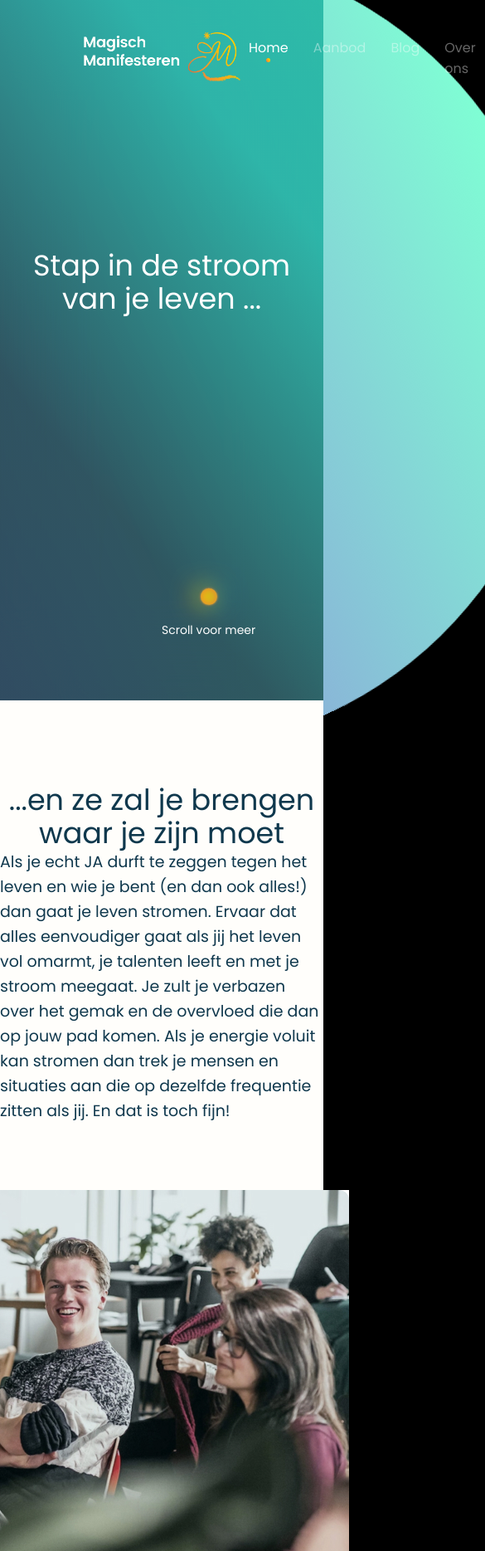
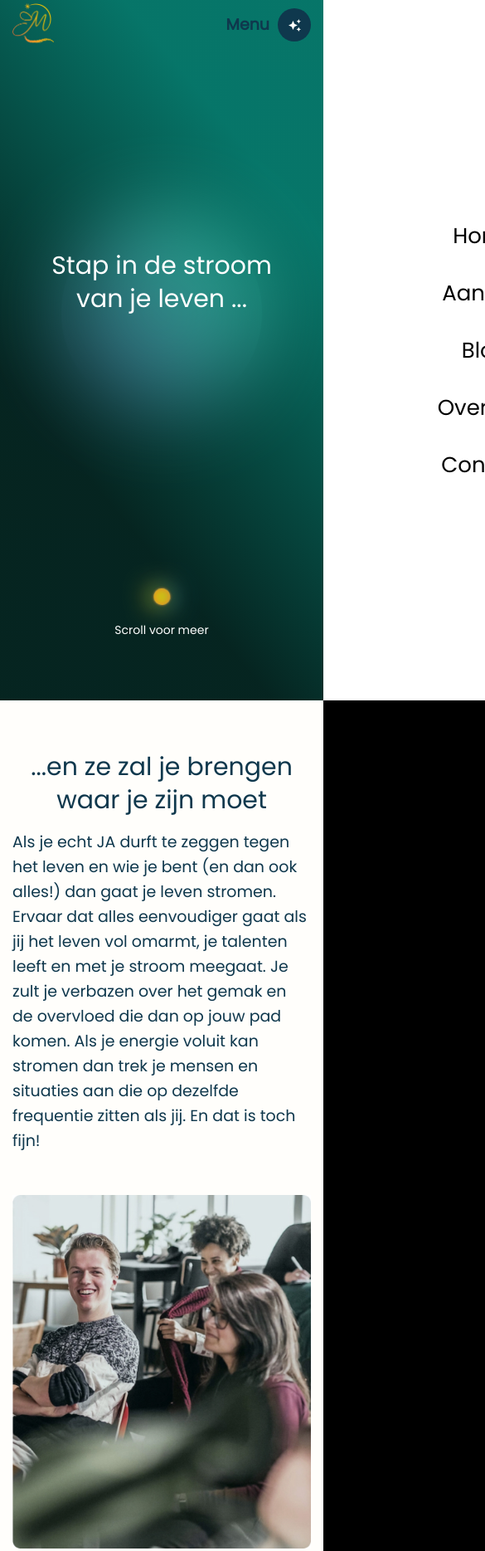
Before and after one commit to Brandstov/mm, a plain HTML site: page pages/examples-2/header1.html in a window 390 px wide. Shown: the top 1869 px of the page at 83% size, 585 px wide, since content can reach past the window. Drawn offline with Linux system fonts and the light colour scheme; some packages are replaced by stand-ins of ours; a script that the page names is missing.

Commit message:
mobile fix

```diff
--- a/pages/examples-2/header1.css
+++ b/pages/examples-2/header1.css
@@ -91,7 +91,7 @@ h1 {
     display: flex;
     gap: 15px;
     flex-direction: column;
-    transform: transateX(-50%);
+    transform: translateX(-50%);
     text-decoration: none;
     cursor: pointer;
 }
@@ -166,6 +166,9 @@ p {
     display: flex;
     gap: 10px;
     align-items: center;
+    font-family: 'Poppins';
+    font-weight: 700;
+    color: #0F384D;
 }
 
 .stars-wrapper {
@@ -181,6 +184,10 @@ p {
 #fullNavbar, #hbNavbar {
     z-index: 10;
     transition: all .6s cubic-bezier(0,.77,.28,1.02);
+}
+
+#mobileNavbar {
+    display: none;
 }
 
 .hidden {
@@ -208,10 +215,10 @@ p {
     top: 50%;
     translate: -50% -50%;
     background: linear-gradient(to right, aquamarine, mediumpurple);
-    animation: rotate 4s ease-in-out infinite;
+    animation: blob 4s ease-in-out infinite;
     /* z-index: -1; */
   }
-  @keyframes rotate {
+  @keyframes blob {
     0%{
       transform: rotate(0deg);
     }
@@ -230,6 +237,9 @@ p {
     z-index: 2;
     backdrop-filter:blur(50px) ;
   }
+  .blob-mobile {
+    display: none;
+  }
 
   @media only screen and (max-width: 1000px) {
     nav {
@@ -245,34 +255,27 @@ p {
     }
 
     ul {
-        list-style: none;
-        display: flex;
-        gap: 30px;
-        font-family: 'Poppins';
+        position: fixed;
+        top: 0;
+        left: 0;
+        color: black;
+        background-color: white;
+        width: 100vw;
+        height: 100vh;
+        font-size: 26px;
+        justify-content: center;
+        align-items: center;
+        flex-direction: column;
+        transform: translateX(100%);
+        z-index: 10;
     }
 
     ul li {
-        opacity: .4;
-        cursor: pointer;
-        transition: all .3s ease-in-out;
-    }
-
-    ul li:hover {
-        opacity: 1;
-    }
-
-    ul li:first-child {
         opacity: 1;
     }
 
     ul li:first-child::after {
-        content: "";
-        display: block;
-        margin: auto;
-        border-radius: 100%;
-        width: 5px;
-        height: 5px;
-        background: linear-gradient(61.71deg, #E3312D -11.38%, #E95F32 2.66%, #F18F34 24.36%, #FDC800 69.03%, #FDCB03 84.34%, #FDD70E 99.66%, #FEE921 113.7%, #FFEF26 116.25%);
+        display: none;
     }
 
     header {
@@ -293,7 +296,7 @@ p {
     }
 
     h1 {
-        font-size: 35px;
+        font-size: 30px;
         line-height: 40px;
     }
 
@@ -349,19 +352,21 @@ p {
     }
 
     main {
-        position: relative;
-        padding: 100px 0 100px;
-        color: #0F384D;
-        background-color: #FFFEFB;
+        padding: 60px 15px;
     }
 
     section {
         display: flex;
         flex-direction: column;
-        gap: 80px;
+        gap: 50px;
         align-items: center;
         width: 100%;
         margin: 0;
+        margin-top: 16px;
+    }
+
+    section img {
+        width: 100%;
     }
 
     p {
@@ -370,71 +375,19 @@ p {
         line-height: 30px;
     }
 
-    #hbNavbar {
-        font-family: 'Poppins';
-        color: #0F384D;
-        transform: transateY(-400%);
-    }
-
-    .hb-wrapper {
+    #mobileNavbar {
         display: flex;
-        gap: 10px;
-        align-items: center;
-    }
-
-    .stars-wrapper {
-        display: flex;
-        justify-content: center;
-        align-items: center;
-        border-radius: 100%;
-        width: 40px;
-        height: 40px;
-        background-color: #0F384D;
+        padding: 0 15px;
+        height: 60px;
     }
 
     #fullNavbar, #hbNavbar {
-        z-index: 10;
-        transition: all .6s cubic-bezier(0,.77,.28,1.02);
-    }
-
-    .hidden {
-        opacity: 0;
-        transition: all 1s;
-    }
-
-    .show {
-        opacity: 1;
-    }
-
-    ::selection {
-        color: #EE8134;
-        background-color: #FCC901;
+        display: none;
     }
 
     /* Blob */
     .blob {
-        height: 1200px;
-        background-color: white;
-        aspect-ratio: 1;
-        border-radius: 50%;
-        position: absolute;
-        left: 50%;
-        top: 50%;
-        translate: -50% -50%;
-        background: linear-gradient(to right, aquamarine, mediumpurple);
-        animation: rotate 4s ease-in-out infinite;
-        /* z-index: -1; */
-      }
-      @keyframes rotate {
-        0%{
-          transform: rotate(0deg);
-        }
-        50%{
-          scale: .8 .8;
-        }
-        100%{
-          transform: rotate(360deg);
-        }
+        display: none;
       }
       .blob-mask {
         position: absolute;
@@ -444,4 +397,17 @@ p {
         z-index: 2;
         backdrop-filter:blur(50px) ;
       }
+      .blob-mobile {
+        display: block;
+        background-color: white;
+        aspect-ratio: 1;
+        border-radius: 50%;
+        position: absolute;
+        left: 50%;
+        top: 50%;
+        translate: -50% -65%;
+        background: linear-gradient(to right, aquamarine, mediumpurple);
+        height: 300px;
+        animation: blob 4s ease-in-out infinite;
+      }
   }
--- a/pages/examples-2/header1.html
+++ b/pages/examples-2/header1.html
@@ -16,9 +16,26 @@
 
 <body>
     <div class="blob"></div>
-  <div class="blob-mask"></div>
+    <div class="blob-mobile"></div>
+    <div class="blob-mask"></div>
     <header>
         <div class="background-color"></div>
+        <nav id="mobileNavbar">
+            <a href="#"><img src="../../images/beeldmerk.png" alt="" class="logo" width="50"></a>
+            <ul>
+                <li>Home</li>
+                <li>Aanbod</li>
+                <li>Blog</li>
+                <li>Over ons</li>
+                <li>Contact</li>
+            </ul>
+            <div class="hb-wrapper">
+                <p>Menu</p>
+                <div class="stars-wrapper">
+                    <img src="../../images/stars.svg" alt="" width="15px">
+                </div>
+            </div>
+        </nav>
         <nav id="hbNavbar">
             <a href="#"><img src="../../images/beeldmerk.png" alt="" class="logo" width="80"></a>
             <div class="hb-wrapper">
```
